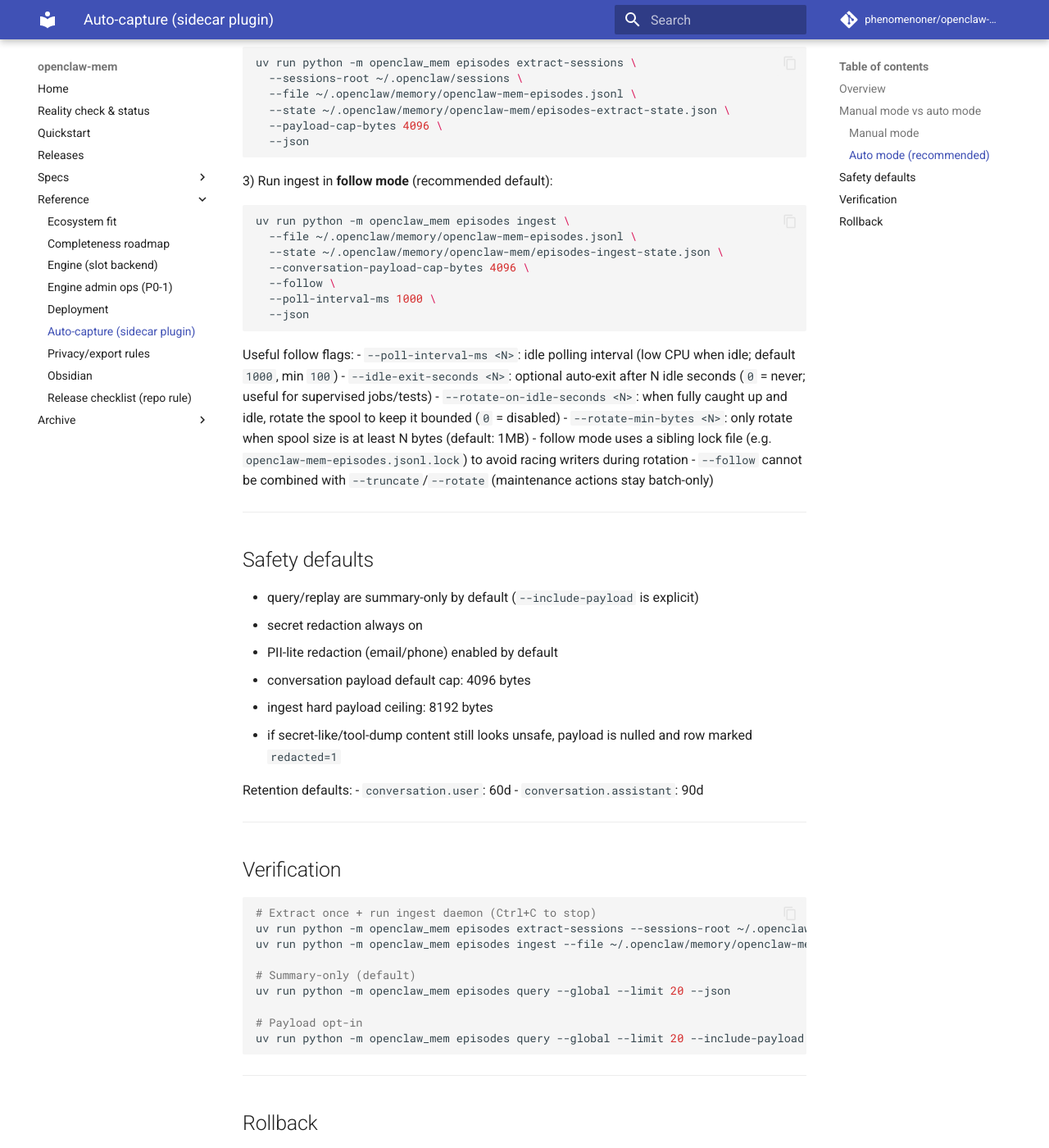
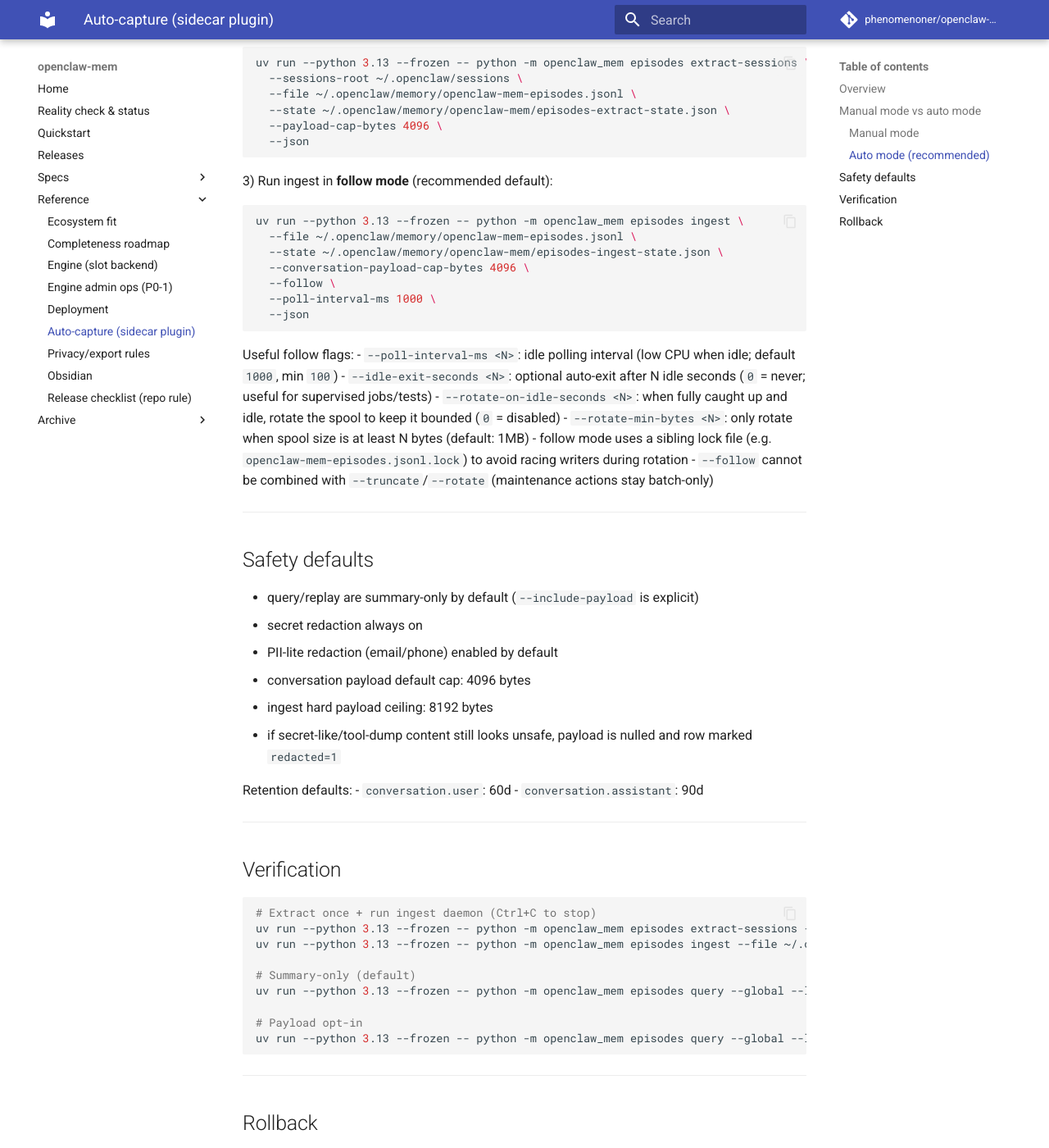
Before and after one commit to phenomenoner/openclaw-mem, an MkDocs documentation site: the page built from docs/auto-capture.md, in a window 1280 px wide and 1400 px high, scrolled down 1366 px. Shown: the whole window at 82% size. Built offline with MkDocs 1.6.1 and Material for MkDocs 9.7.7, drawn with Linux system fonts in a browser that asks for light colours; comment, search, counter and statistics services are not loaded.

Commit message:
docs: use frozen uv run examples in auto-capture

````diff
--- a/docs/auto-capture.md
+++ b/docs/auto-capture.md
@@ -58,7 +58,7 @@
 2) Run conversation extraction on a short cadence (cron/systemd timer):
 
 ```bash
-uv run python -m openclaw_mem episodes extract-sessions \
+uv run --python 3.13 --frozen -- python -m openclaw_mem episodes extract-sessions \
   --sessions-root ~/.openclaw/sessions \
   --file ~/.openclaw/memory/openclaw-mem-episodes.jsonl \
   --state ~/.openclaw/memory/openclaw-mem/episodes-extract-state.json \
@@ -69,7 +69,7 @@
 3) Run ingest in **follow mode** (recommended default):
 
 ```bash
-uv run python -m openclaw_mem episodes ingest \
+uv run --python 3.13 --frozen -- python -m openclaw_mem episodes ingest \
   --file ~/.openclaw/memory/openclaw-mem-episodes.jsonl \
   --state ~/.openclaw/memory/openclaw-mem/episodes-ingest-state.json \
   --conversation-payload-cap-bytes 4096 \
@@ -107,14 +107,14 @@
 
 ```bash
 # Extract once + run ingest daemon (Ctrl+C to stop)
-uv run python -m openclaw_mem episodes extract-sessions --sessions-root ~/.openclaw/sessions --file ~/.openclaw/memory/openclaw-mem-episodes.jsonl --state ~/.openclaw/memory/openclaw-mem/episodes-extract-state.json --json
-uv run python -m openclaw_mem episodes ingest --file ~/.openclaw/memory/openclaw-mem-episodes.jsonl --state ~/.openclaw/memory/openclaw-mem/episodes-ingest-state.json --follow --poll-interval-ms 1000 --json
+uv run --python 3.13 --frozen -- python -m openclaw_mem episodes extract-sessions --sessions-root ~/.openclaw/sessions --file ~/.openclaw/memory/openclaw-mem-episodes.jsonl --state ~/.openclaw/memory/openclaw-mem/episodes-extract-state.json --json
+uv run --python 3.13 --frozen -- python -m openclaw_mem episodes ingest --file ~/.openclaw/memory/openclaw-mem-episodes.jsonl --state ~/.openclaw/memory/openclaw-mem/episodes-ingest-state.json --follow --poll-interval-ms 1000 --json
 
 # Summary-only (default)
-uv run python -m openclaw_mem episodes query --global --limit 20 --json
+uv run --python 3.13 --frozen -- python -m openclaw_mem episodes query --global --limit 20 --json
 
 # Payload opt-in
-uv run python -m openclaw_mem episodes query --global --limit 20 --include-payload --json
+uv run --python 3.13 --frozen -- python -m openclaw_mem episodes query --global --limit 20 --include-payload --json
 ```
 
 ---
````
